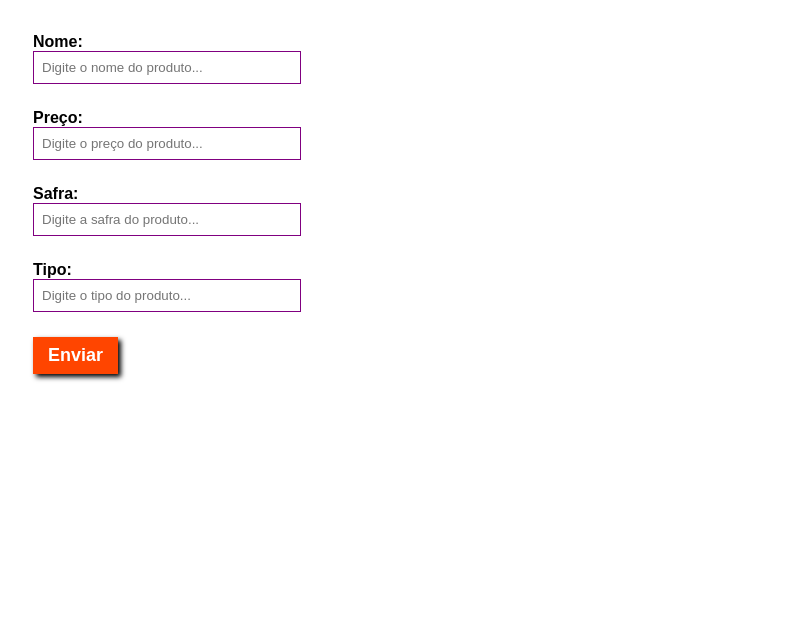
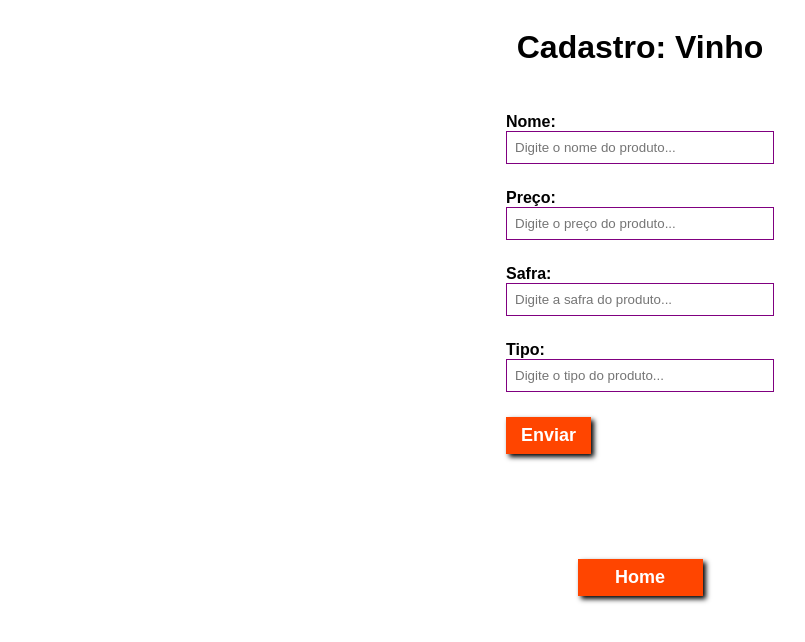
Before and after one commit to icpereiradoprado/HerancaPHP, a PHP site: page /newVinho.php in a window 1280 px wide. Shown: the top 642 px of the page, without its empty margins (0-805 px from the left). Run offline with PHP 8.4, Linux system fonts and the light colour scheme.

Commit message:
Alterações finais

```diff
--- a/Refrigerante.php
+++ b/Refrigerante.php
@@ -31,10 +31,10 @@
 
         public function verificarPreco($preco)
         {
-            $verifica = "Caro";
+            $verifica = "caro";
             if($preco < 5)
             {
-                $verifica = "Dentro do orçamento";
+                $verifica = "dentro do orçamento";
             }
 
             return $verifica;
--- a/Suco.php
+++ b/Suco.php
@@ -31,10 +31,10 @@
 
         public function verificarPreco($preco)
         {
-            $verifica = "Caro";
+            $verifica = "caro";
             if($preco < 2.50)
             {
-                $verifica = "Dentro do orçamento";
+                $verifica = "dentro do orçamento";
             }
 
             return $verifica;
--- a/Vinho.php
+++ b/Vinho.php
@@ -42,10 +42,10 @@
 
         public function verificarPreco($preco)
         {
-            $verifica = "Caro";
+            $verifica = "caro";
             if($preco < 25)
             {
-                $verifica = "Dentro do orçamento";
+                $verifica = "dentro do orçamento";
             }
 
             return $verifica;
--- a/newVinho.php
+++ b/newVinho.php
@@ -14,6 +14,8 @@
 <body>
 
     <div class="container">
+        <h1>Cadastro: Vinho</h1>
+        <div class="form-container">
             <form action="" method="POST">
                 <div class="field-form">
                     <label for="">Nome: </label> <br>
@@ -35,6 +37,7 @@
                     <input type="submit" name="enviar" value="Enviar">
                 </div>
             </form>
+        </div>
 
     </div>
 
@@ -47,13 +50,15 @@
             /*$_SESSION['preco'] = $_POST["preco"];
             $_SESSION['objeto'] = $vinho;
             */
-            echo $vinho->mostrarBebida();
             $preco = $_POST["preco"];
-            echo "<br / >";
-            echo $vinho->verificarPreco($preco);
+            echo "<div class='display-answer'> <p>".$vinho->mostrarBebida()."</p> <p>O produto está " .$vinho->verificarPreco($preco).".</p> </div>";
 
         }
 
     ?>
+
+    <div class="btn-field">
+        <a href="index.php" class="link-index"><button class="btn">Home</button></a>
+    </div>
 </body>
 </html>
--- a/style.css
+++ b/style.css
@@ -1,3 +1,22 @@
+h1{
+    text-align: center;
+    font-family: Arial, Helvetica, sans-serif;
+    font-weight: bold;
+}
+
+.display-answer{
+    display: flex;
+    flex-direction: column;
+    align-items: center;
+}
+.display-answer p{
+    margin: 0;
+    padding: 1rem;
+    font-family: Arial, Helvetica, sans-serif;
+    font-size: 24px;
+    font-weight: 400;
+}
+
 .container{
     display: flex;
     flex-direction: column;
@@ -7,7 +26,10 @@
     width: 250px;
     margin: 25px;
 }
-
+.form-container{
+    display: flex;
+    justify-content: center;
+}
 .field-form input{
     width: 100%;
     padding: 8px;
@@ -40,15 +62,24 @@
     font-weight: bold;
     font-size: 18px;
 }
-
-.field-form .btn{
+.btn-field{
+    display: flex;
+    justify-content: center;
+}
+.btn{
+    width: 125px !important;
+    margin-top: 80px;
     padding: 8px;
+}
+.link-index{
+    padding: 0px ;
+    text-decoration: none;
+    color: white;
 }
 
 .display-button{
     width: 268px;
     display: flex;
-    justify-content: space-between;
 }
 
 .field-form input[type="submit"]:hover, .btn:hover{
```
Also changed, not shown: newRefri.php (+7 -4 lines), newSuco.php (+7 -4 lines). Lines whose indentation alone changed are shown as unchanged.
